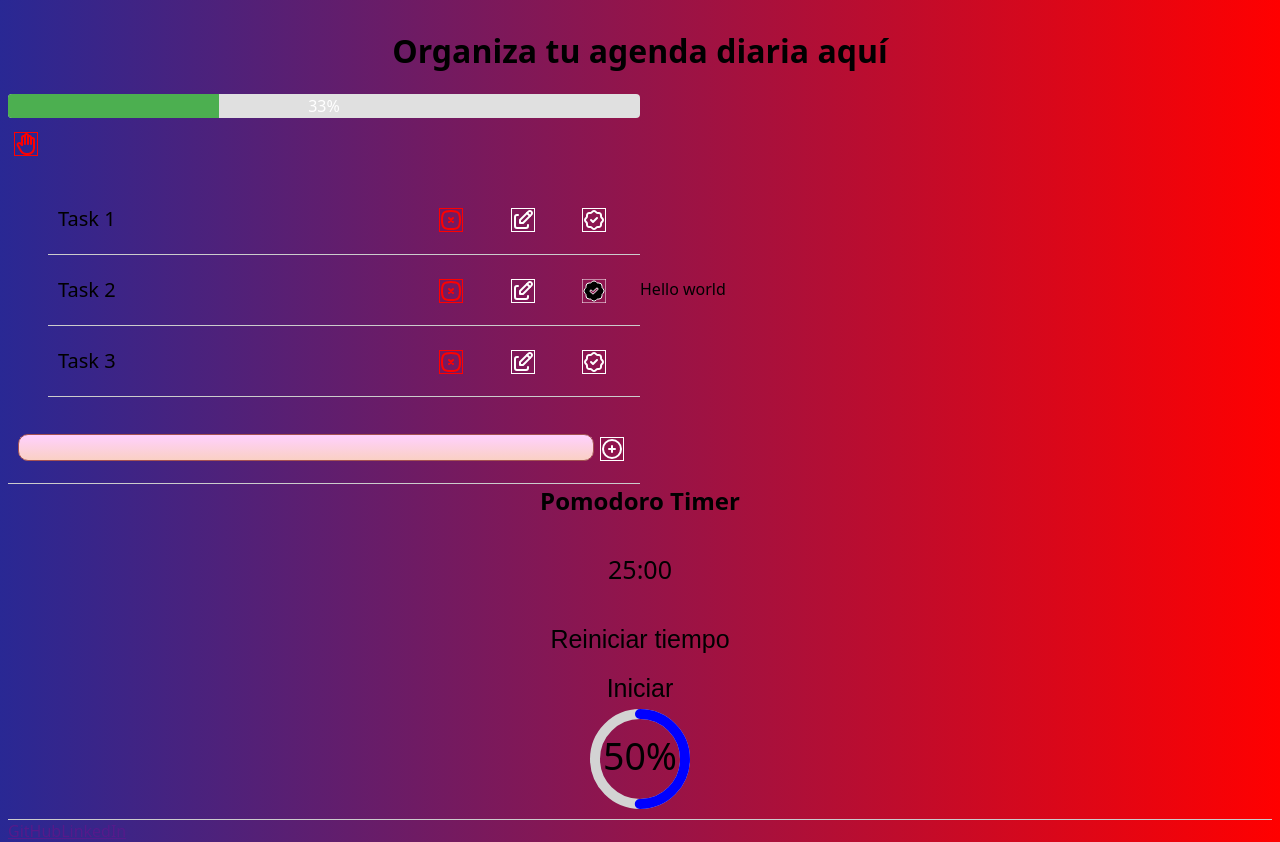
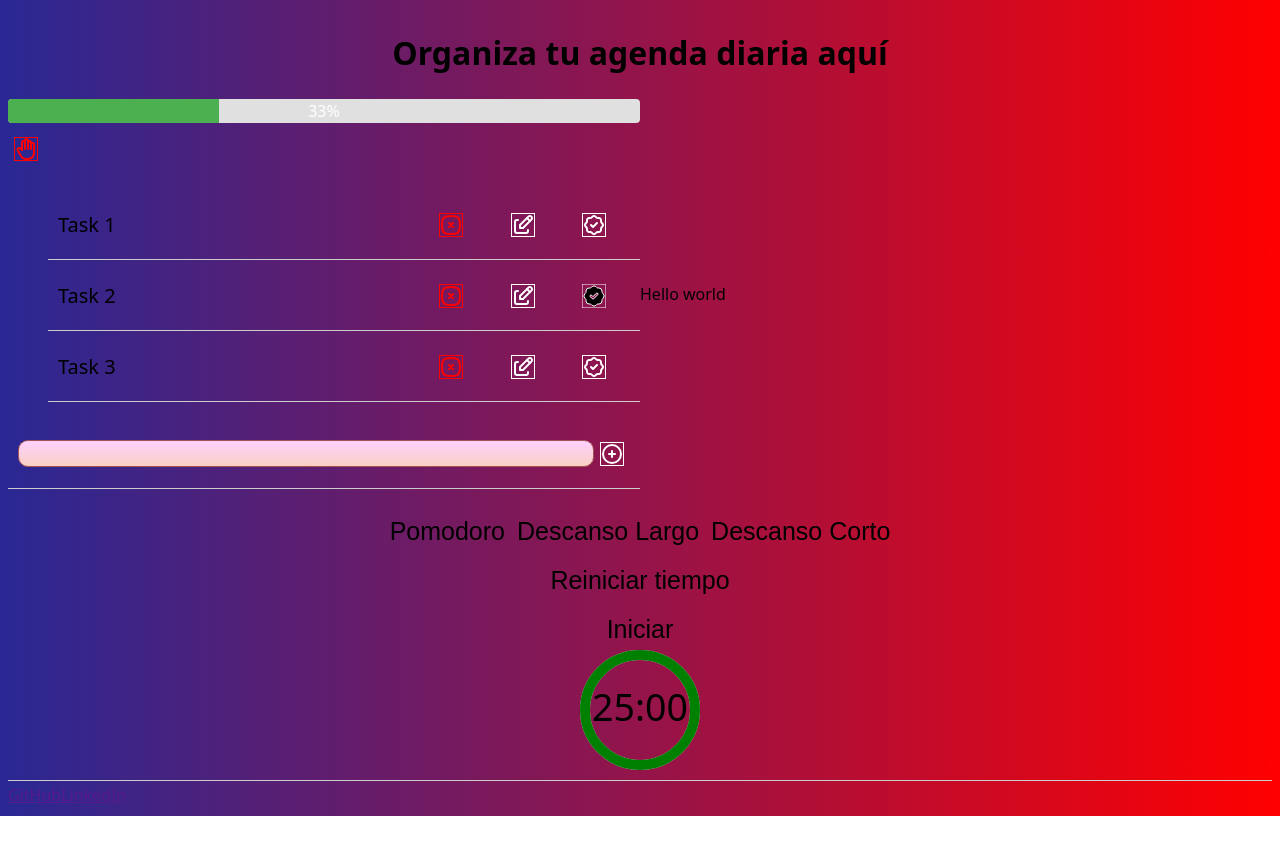
Before and after one commit to GersonGarciaKatowhu/daily, a React (Vite) app: page / in a window 1280 px wide. After the commit the page ends 816 px from the top, so only its background shows below. Built offline with nearby package versions, Linux system fonts and the light colour scheme.

Commit message:
se hizo funcional la progress bar y se agrego seccion descanso largo y corto

```diff
--- a/src/timer/AppTimer.jsx
+++ b/src/timer/AppTimer.jsx
@@ -2,19 +2,48 @@ import { useEffect, useState } from "react"
 import "./AppTimer.css"
 import CircularProgressBar from "./components/CircularProgressBar"
 
-const typeOfPercentaje = {
-  restLong : 15,
-  restShort : 5,
-  work : 35
-}
 
 function AppTimer() {
-  const [seconds, setSeconds] = useState(0)
-  const [minutes, setMinutes] = useState(25)
+  const [timeDefault, setTimeDefault] = useState({
+    minutes: 25,
+    seconds: 0
+  })
+  const [seconds, setSeconds] = useState(timeDefault.seconds)
+  const [minutes, setMinutes] = useState(timeDefault.minutes)
+  const [percentage, setPercentage] = useState(0)
   const [isRunning, setIsRunning] = useState(false)
-  function handleRestart() {
+
+  function handleWork() {
+    setTimeDefault({
+      minutes: 25,
+      seconds: 0
+    })
     setMinutes(25)
     setSeconds(0)
+    setIsRunning(true)
+  }
+
+  function handleRestLong() {
+    setTimeDefault({
+      minutes: 15,
+      seconds: 0
+    })
+    setMinutes(15)
+    setSeconds(0)
+    setIsRunning(true)
+  }
+  function handleRestShort() {
+    setTimeDefault({
+      minutes: 5,
+      seconds: 0
+    })
+    setMinutes(5)
+    setSeconds(0)
+    setIsRunning(true)
+  }
+  function handleRestart() {
+    setMinutes(timeDefault.minutes)
+    setSeconds(timeDefault.seconds)
     setIsRunning(true)
   }
 
@@ -27,20 +56,32 @@ function AppTimer() {
       if(seconds === 0) {
         setMinutes((prevMinutes) => prevMinutes - 1)
         setSeconds(59)
+      } else {
+        setSeconds((prevTime) => prevTime - 1)
       }
-      setSeconds((prevTime) => prevTime - 1)
     }, 1000)
     return () => clearInterval(interval)
   }, [minutes, seconds, isRunning])
+  useEffect(() => {
+    function calculatePercentage() {
+      const percentage = ((minutes * 60) + seconds) / ((timeDefault.minutes * 60) + timeDefault.seconds) * 100
+      const roundedPercentage = Math.round(percentage)
+      setPercentage(roundedPercentage)
+    }
+    calculatePercentage()
+  }, [minutes, seconds, timeDefault.minutes, timeDefault.seconds])
   return (
     <div className="AppTimer">
-      <h2 className="pomodoro-title">Pomodoro Timer</h2>
       <div className="timer">
-        <p>{minutes}:{seconds}{seconds < 10 ? "0" : ""}</p>
+        <nav>
+        <button onClick={() => handleWork()}>Pomodoro</button>
+        <button onClick={() => handleRestLong()}>Descanso Largo</button>
+        <button onClick={() => handleRestShort()}>Descanso Corto</button>
+        </nav>
         <button onClick={() => handleRestart()}>Reiniciar tiempo</button>
         <button onClick={() => setIsRunning(!isRunning)}>{isRunning ? "Pausar" : "Iniciar"}</button>
         <div className="center">
-        <CircularProgressBar percentage={50} />
+        <CircularProgressBar percentage={percentage} time={ {minutes, seconds}} />
         </div>
       </div>
     </div>
--- a/src/timer/components/CircularProgressBar.jsx
+++ b/src/timer/components/CircularProgressBar.jsx
@@ -1,10 +1,11 @@
 
 import './CircularProgressBar.css';
 // eslint-disable-next-line react/prop-types
-const CircularProgressBar = ({ percentage, radius = 50, strokeWidth = 10 }) => {
+const CircularProgressBar = ({percentage, time, radius = 60, strokeWidth = 10 }) => {
   const normalizedRadius = radius - strokeWidth * 0.5;
   const circumference = normalizedRadius * 2 * Math.PI;
   const strokeDashoffset = circumference - (percentage / 100) * circumference;
+  const timeFormatted = `${time.minutes}:${time.seconds}${time.seconds < 10 ? "0" : ""}`
 
   return (
     <svg height={radius * 2} width={radius * 2}>
@@ -17,7 +18,7 @@ const CircularProgressBar = ({ percentage, radius = 50, strokeWidth = 10 }) => {
         cy={radius}
       />
       <circle
-        stroke="blue"
+        stroke="green"
         fill="transparent"
         strokeWidth={strokeWidth}
         strokeDasharray={circumference + ' ' + circumference}
@@ -35,7 +36,7 @@ const CircularProgressBar = ({ percentage, radius = 50, strokeWidth = 10 }) => {
         textAnchor="middle"
         fontSize="1.5em"
       >
-        {`${percentage}%`}
+        {timeFormatted}
       </text>
     </svg>
   );
```
